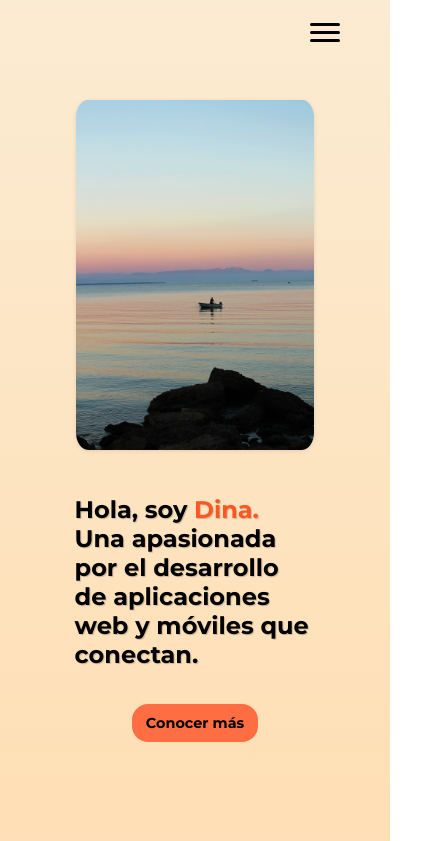
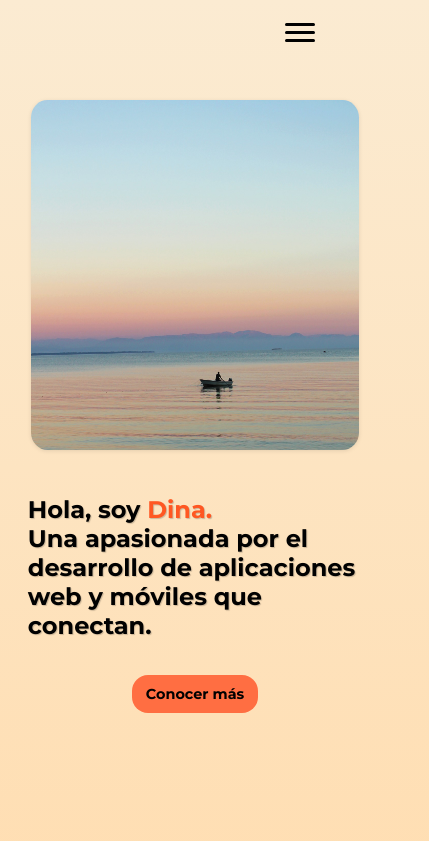
Before and after one commit to LavryDam/my-portfolio-web, a Next.js app: page / in a window 390 px wide. Shown: the top 841 px of the page, 429 px wide, since content can reach past the window. Built offline with nearby package versions, Linux system fonts and the light colour scheme.

Commit message:
fix: home page and menu
css

```diff
--- a/app/components/Menu/HamburgerMenu.css
+++ b/app/components/Menu/HamburgerMenu.css
@@ -1,10 +1,9 @@
 .hamburger-menu {
     display: flex;
-    justify-content: flex-start;
     align-items: center;
     position: fixed;
     top: 20px;
-    right: 50px;
+    right: 75px;
     z-index: 2000;
 }
 
--- a/app/globals.css
+++ b/app/globals.css
@@ -85,14 +85,14 @@ body {
     .content-container {
         flex-direction: column;
         gap: 10px;
-        width: 90%;
+        width: 120%;
         flex-wrap: wrap;
     }
 
     .image-container {
         margin-top: 100px;
         height: 350px;
-        max-width: 68%;
+        max-width: 70%;
     }
 
     .overlay-text {
```
